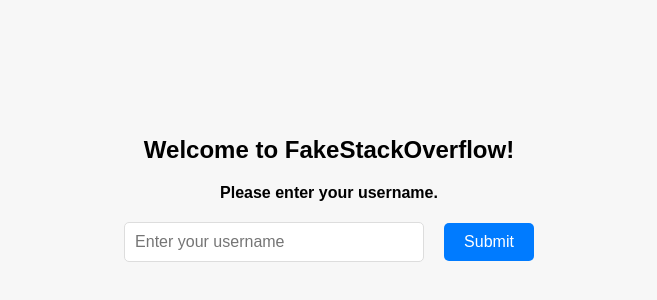
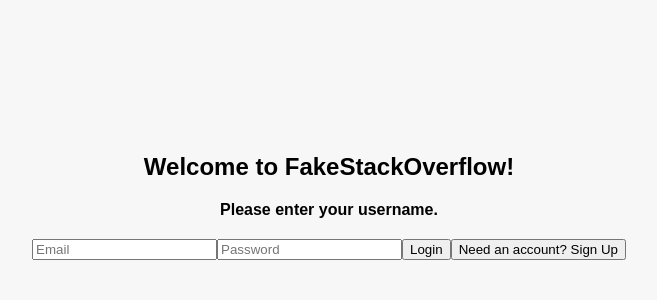
Before and after one commit to p3rciv3l/null_pointer, a React (Create React App) app in the folder client/: page / in a window 1280 px wide. Shown: the part 202-502 px from the top of the page, without its empty margins (311-968 px from the left). Built offline with nearby package versions, Linux system fonts and the light colour scheme; no server answers.

Commit message:
Updated index.tsx to update all login components. Removed username entry and replaced with email, password, username components.

```diff
--- a/client/src/components/login/index.tsx
+++ b/client/src/components/login/index.tsx
@@ -1,13 +1,31 @@
-import React from 'react';
 import './index.css';
 import useLogin from '../../hooks/useLogin';
+import React, { useState } from 'react';
+import useLoginContext from '../../hooks/useLoginContext';
 
 /**
  * Login Component contains a form that allows the user to input their username, which is then submitted
  * to the application's context through the useLoginContext hook.
  */
 const Login = () => {
-  const { username, handleSubmit, handleInputChange } = useLogin();
+  const [email, setEmail] = useState('');
+  const [password, setPassword] = useState('');
+  const [username, setUsername] = useState('');
+  const [isSignUp, setIsSignUp] = useState(false);
+  const { login, signUp } = useLoginContext();
+
+  const handleSubmit = async (e: React.FormEvent) => {
+    e.preventDefault();
+    try {
+      if (isSignUp) {
+        await signUp(email, password, username);
+      } else {
+        await login(email, password);
+      }
+    } catch (error) {
+      console.error('Authentication error:', error);
+    }
+  };
 
   return (
     <div className='container'>
@@ -15,16 +33,31 @@ const Login = () => {
       <h4>Please enter your username.</h4>
       <form onSubmit={handleSubmit}>
         <input
-          type='text'
-          value={username}
-          onChange={handleInputChange}
-          placeholder='Enter your username'
+          type='email'
+          value={email}
+          onChange={e => setEmail(e.target.value)}
+          placeholder='Email'
           required
-          className='input-text'
-          id={'usernameInput'}
         />
-        <button type='submit' className='login-button'>
-          Submit
+        <input
+          type='password'
+          value={password}
+          onChange={e => setPassword(e.target.value)}
+          placeholder='Password'
+          required
+        />
+        {isSignUp && (
+          <input
+            type='text'
+            value={username}
+            onChange={e => setUsername(e.target.value)}
+            placeholder='Username'
+            required
+          />
+        )}
+        <button type='submit'>{isSignUp ? 'Sign Up' : 'Login'}</button>
+        <button type='button' onClick={() => setIsSignUp(!isSignUp)}>
+          {isSignUp ? 'Already have an account? Login' : 'Need an account? Sign Up'}
         </button>
       </form>
     </div>
```
